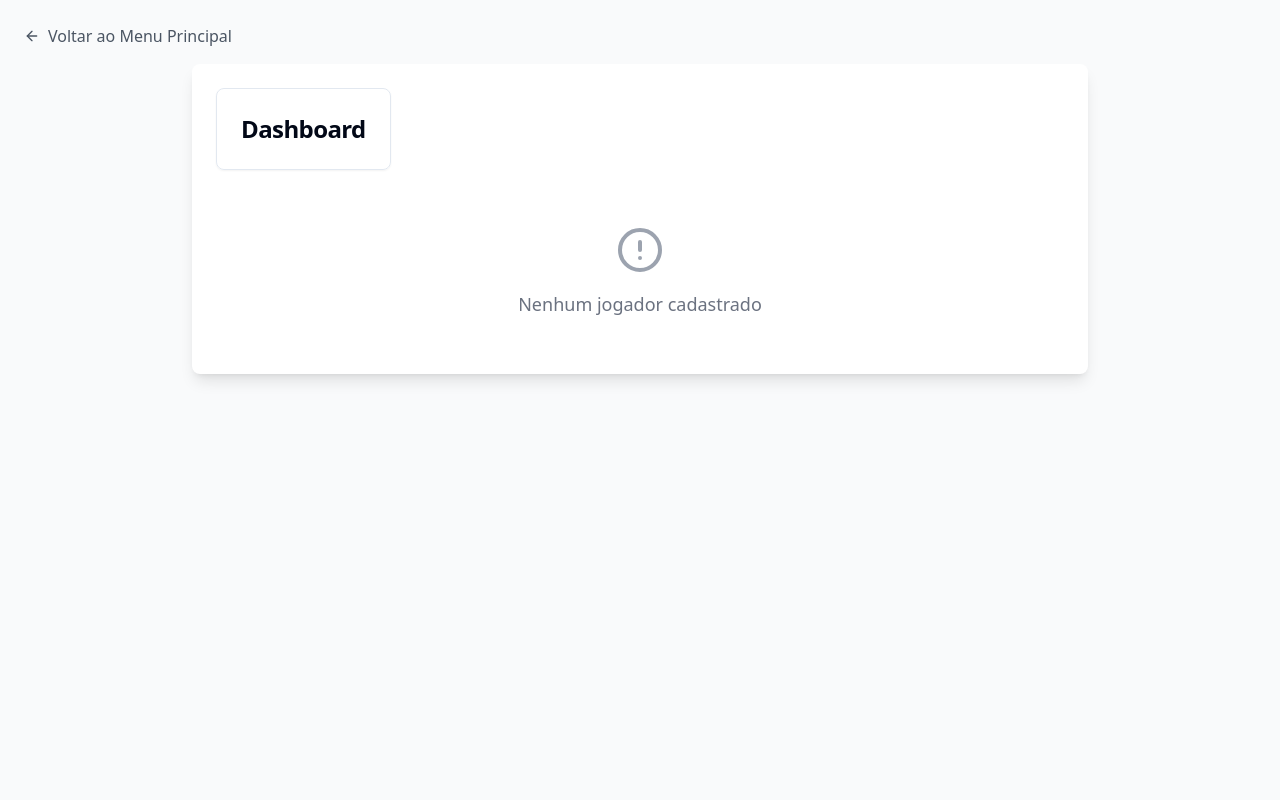
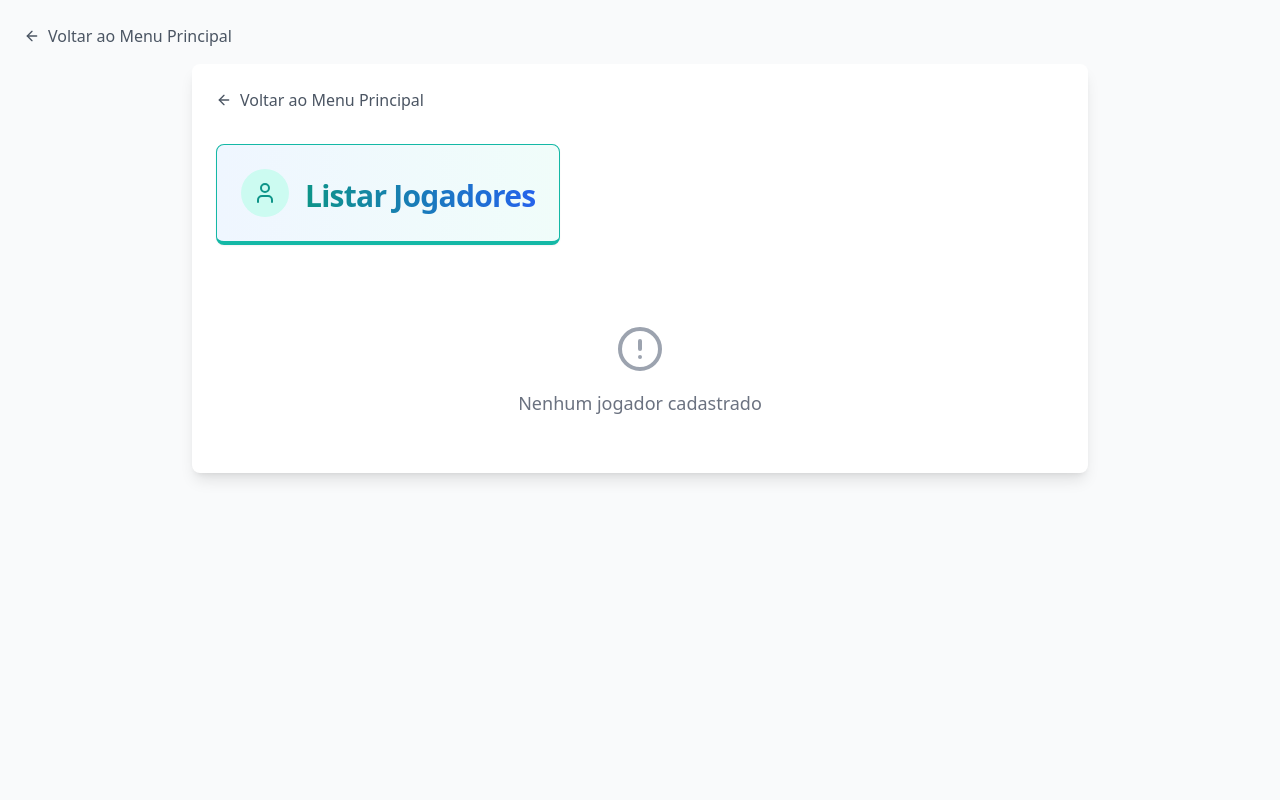
Before and after one commit to c1c3ru/visual-tapestry-app, a React (Vite) app: page /players in a window 1280 px wide. Shown: the top 800 px of the page. Built offline with nearby package versions, Linux system fonts and the light colour scheme.

Commit message:
Refactor: Substituir componente DynamicTitle por PagesTitle e adicionar lógica de título dinâmico

```diff
--- a/src/App.tsx
+++ b/src/App.tsx
@@ -1,7 +1,5 @@
-
-import { Routes, Route, Navigate } from 'react-router-dom';
+import { BrowserRouter as Router, Routes, Route, Navigate, useLocation } from 'react-router-dom';
 import { motion, AnimatePresence } from 'framer-motion';
-import { useLocation } from 'react-router-dom';
 import Login from './components/pages/Login';
 import Dashboard from './components/pages/Dashboard';
 import PlayerForm from './components/PlayerForm';
@@ -10,6 +8,7 @@ import TeamDraw from './components/TeamDraw';
 import PresenceList from './components/PresenceList';
 import Statistics from './components/Statistics';
 import Championship from './components/pages/Championship';
+import { PagesTitle } from './components/shared/PagesTitle';
 
 const App = () => {
   const location = useLocation();
@@ -35,6 +34,7 @@ const App = () => {
           <Route path="/championship" element={<Championship />} />
           <Route path="*" element={<Navigate to="/dashboard" replace />} />
         </Routes>
+        <PagesTitle />
       </motion.div>
     </AnimatePresence>
   );
--- a/src/components/DynamicTitle.tsx
+++ /dev/null
@@ -1,30 +0,0 @@
-import { useState, useEffect } from 'react';
-import { motion } from 'framer-motion';
-import { Card, CardHeader, CardTitle } from '@/components/ui/card';
-
-export const DynamicTitle = () => {
-  const [title, setTitle] = useState('Dashboard');
-  const [loading, setLoading] = useState(true);
-
-  useEffect(() => {
-    const savedTitle = localStorage.getItem('dashboardTitle');
-    if (savedTitle) {
-      setTitle(savedTitle);
-    }
-    setLoading(false);
-  }, []);
-
-  return (
-    <Card className="bg-background/80 backdrop-blur-sm">
-      <CardHeader>
-        <motion.div
-          initial={{ opacity: 0, y: -20 }}
-          animate={loading ? { opacity: 0, y: -20 } : { opacity: 1, y: 0 }}
-          transition={{ duration: 0.5 }}
-        >
-          <CardTitle className="text-2xl">{title}</CardTitle>
-        </motion.div>
-      </CardHeader>
-    </Card>
-  );
-};
--- a/src/components/PlayerList.tsx
+++ b/src/components/PlayerList.tsx
@@ -2,7 +2,7 @@
 import React from "react";
 import { motion } from "framer-motion";
 import BackToDashboard from "./BackToDashboard";
-import { DynamicTitle } from "./DynamicTitle";
+import { PagesTitle } from "./shared/PagesTitle";
 import { useToast } from "@/hooks/use-toast";
 import { usePlayerStore } from "@/stores/usePlayerStore";
 import { useSettingsStore } from "@/stores/useSettingsStore";
@@ -59,7 +59,7 @@ const PlayerList = () => {
       <BackToDashboard />
       <div className="max-w-4xl mx-auto bg-white rounded-lg shadow-lg p-6">
         <div className="flex items-center justify-between mb-6">
-          <DynamicTitle />
+          <PagesTitle />
         </div>
 
         <PlayerListContainer
--- a/src/components/presence/PresenceHeader.tsx
+++ b/src/components/presence/PresenceHeader.tsx
@@ -1,6 +1,6 @@
 
 import React from 'react';
-import { DynamicTitle } from '../DynamicTitle';
+import { DynamicTitle } from '../shared/PagesTitle';
 import BackToDashboard from '../BackToDashboard';
 
 export const PresenceHeader = () => {
--- a/src/components/shared/PageHeader.tsx
+++ b/src/components/shared/PageHeader.tsx
@@ -3,7 +3,7 @@ import React from "react";
 import { motion, AnimatePresence } from "framer-motion";
 import { Card, CardHeader, CardTitle } from "@/components/ui/card";
 import BackToDashboard from "@/components/BackToDashboard";
-import { User, ListChecks, Shuffle, Trophy } from "lucide-react";
+import { User, ListChecks, Shuffle, Trophy, BarChart2 } from "lucide-react";
 
 const springConfig = {
   type: "spring",
@@ -12,7 +12,7 @@ const springConfig = {
 };
 
 interface PageHeaderProps {
-  pageName: "player" | "presence" | "draw" | "championship";
+  pageName: "player" | "presence" | "draw" | "statistics" | "championship";
 }
 
 const pageConfigs = {
@@ -41,6 +41,17 @@ const pageConfigs = {
   draw: {
     title: "Sorteio de Times",
     icon: Shuffle,
+    colors: {
+      gradient: "from-green-50 to-blue-50",
+      border: "border-green-500",
+      icon: "text-green-600",
+      iconBg: "bg-green-100",
+      textGradient: "from-green-600 to-blue-600"
+    }
+  },
+  statistics: {
+    title: "Estatisticas dos jogadores",
+    icon: BarChart2,
     colors: {
       gradient: "from-green-50 to-blue-50",
       border: "border-green-500",
--- /dev/null
+++ b/src/components/shared/PagesTitle.tsx
@@ -0,0 +1,48 @@
+import { motion, AnimatePresence } from "framer-motion";
+import { Card, CardHeader, CardTitle } from "@/components/ui/card";
+import BackToDashboard from "@/components/BackToDashboard";
+import { User } from 'lucide-react';
+import { useLocation } from 'react-router-dom';
+import pageNames from "@/utils/pagesname";
+
+const springConfig = {
+  type: "spring",
+  stiffness: 300,
+  damping: 20
+};
+
+export const PagesTitle = () => {
+  const location = useLocation();
+  const pageName = pageNames[location.pathname] || 'Página Desconhecida';
+
+  return (
+    <div className="mb-6 space-y-4">
+      <AnimatePresence>
+        <motion.div
+          initial={{ opacity: 0, x: -20 }}
+          animate={{ opacity: 1, x: 0 }}
+          transition={springConfig}
+        >
+          <BackToDashboard />
+        </motion.div>
+      </AnimatePresence>
+
+      <motion.div
+        initial={{ opacity: 0, y: -20 }}
+        animate={{ opacity: 1, y: 0 }}
+        transition={{ ...springConfig, delay: 0.1 }}
+      >
+        <Card className="hover:shadow-lg transition-shadow bg-gradient-to-r from-blue-50 to-teal-50 border-b-4 border-teal-500">
+          <CardHeader className="flex flex-row items-center space-x-4">
+            <div className="p-3 bg-teal-100 rounded-full">
+              <User className="h-6 w-6 text-teal-600" />
+            </div>
+            <CardTitle className="text-3xl font-bold bg-gradient-to-r from-teal-600 to-blue-600 bg-clip-text text-transparent">
+              {pageName}
+            </CardTitle>
+          </CardHeader>
+        </Card>
+      </motion.div>
+    </div>
+  );
+};
--- /dev/null
+++ b/src/utils/pagesname.ts
@@ -0,0 +1,12 @@
+const pageNames: { [key: string]: string } = {
+    "/": "Menu Inicial",
+    "/dashboard": "Menu Inicial",
+    "/player/new": "Cadastrar Jogadores",
+    "/players": "Listar Jogadores",
+    "/teams/draw": "Sortear Jogadores",
+    "/presence": "Listar Presenças",
+    "/statistics": "Estatísticas",
+    "/championship": "Campeonatos"
+  };
+
+  export default pageNames;
```
